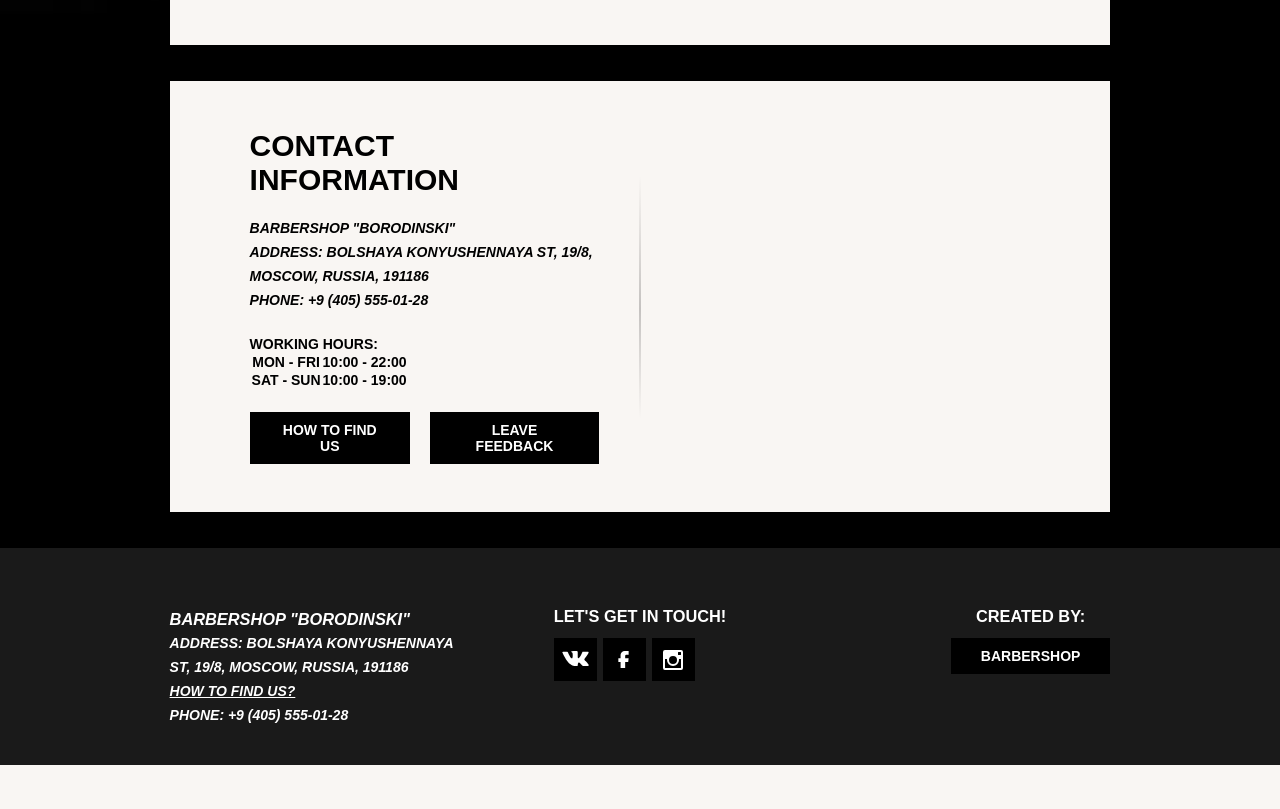
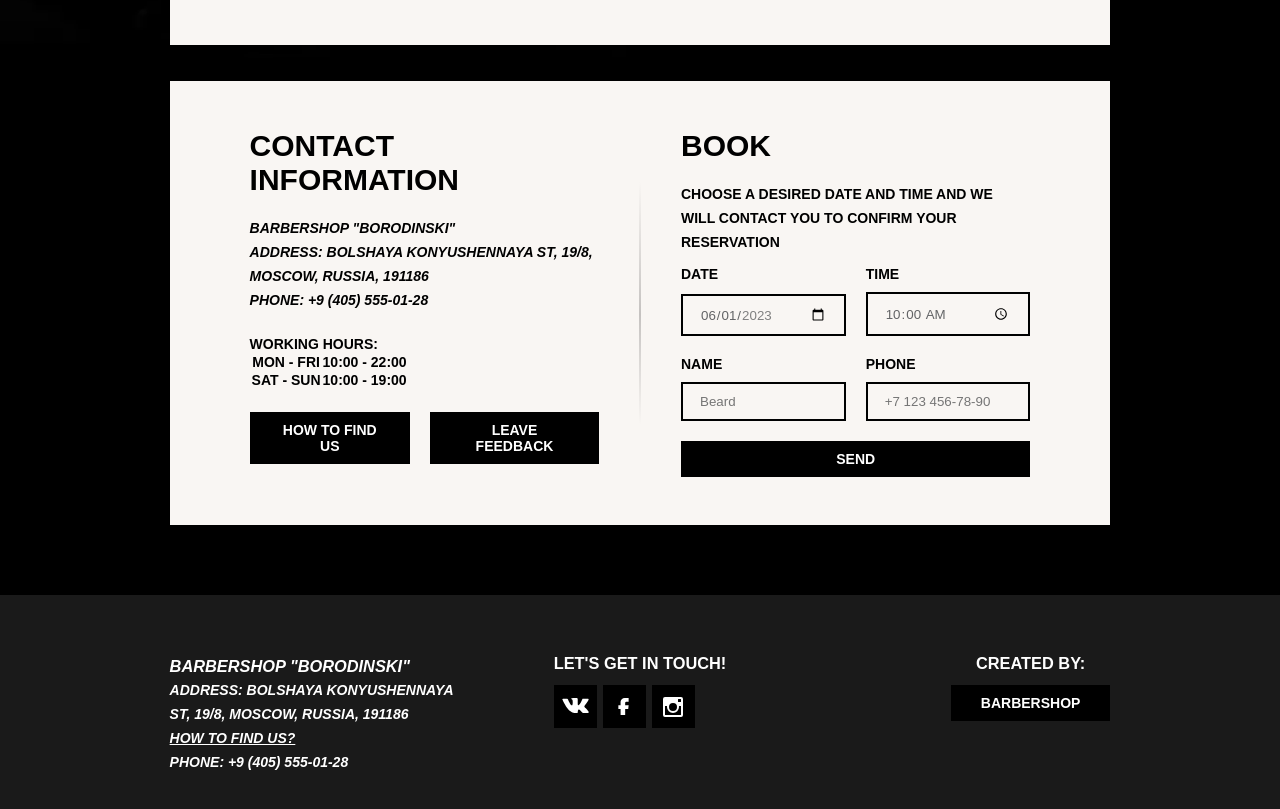
Before and after one commit to ViksPiks/barbershop, a website built with Vite: page src/index.html in a window 1280 px wide. Shown: the part 985-1794 px from the top of the page. Before the commit the page ends 1750 px from the top, so only its background shows below. Built offline with nearby package versions, Linux system fonts and the light colour scheme.

Commit message:
feat: add booking section

```diff
--- a/src/index.html
+++ b/src/index.html
@@ -91,7 +91,6 @@
           </ul>
         </section>
 
-        <div class="main__section">
         <div class="section-wrapper">
           <section class="news">
             <h2 class="news__heading">News</h2>
@@ -107,8 +106,8 @@
               </li>
               <li class="news__article">
                 <p class="news__text">
-                    Replenishment in our team: Boris «Razor» Cutterman, sweeper
-                    of many titles and awards added to our slender ranks
+                  Replenishment in our team: Boris «Razor» Cutterman, sweeper of
+                  many titles and awards added to our slender ranks
                 </p>
                 <time class="news__time" datetime="2023-01-14 20:00"
                   >Jan 18</time
@@ -131,24 +130,16 @@
               loading="lazy"
             />
             <div class="news__buttons-wrapper">
-                <button
-                  type="button"
-                  class="button button--primary news__button"
-                >
+              <button type="button" class="button button--primary news__button">
                 Back
               </button>
-                <button
-                  type="button"
-                  class="button button--primary news__button"
-                >
+              <button type="button" class="button button--primary news__button">
                 Next
               </button>
             </div>
           </section>
         </div>
-        </div>
 
-        <div class="main__section">
         <div class="section-wrapper">
           <section class="contact-information">
             <h2 class="contact-information__heading">Contact information</h2>
@@ -185,7 +176,66 @@
             </div>
           </section>
           <div class="section-wrapper__devider"></div>
+
+          <section class="booking">
+            <h2 class="booking__heading">Book</h2>
+            <p class="booking__text">
+              Choose a desired date and time and we will contact you to confirm
+              your reservation
+            </p>
+            <form action="" method="post" class="booking__form">
+              <div class="booking__form-row">
+                <label for="date">Date</label>
+                <input
+                  class="booking__form-input"
+                  type="date"
+                  id="date"
+                  value="2023-06-01"
+                  min="2023-08-11"
+                  max="2023-12-31"
+                />
               </div>
+              <div class="booking__form-row">
+                <label for="time">Time</label>
+                <input
+                  class="booking__form-input"
+                  type="time"
+                  id="time"
+                  value="10:00"
+                  min="2023-08-11"
+                  max="2023-12-31"
+                />
+              </div>
+              <div class="booking__form-row">
+                <label for="name">Name</label>
+                <input
+                  class="booking__form-input"
+                  type="text"
+                  id="name"
+                  minlength="1"
+                  maxlength="20"
+                  placeholder="Beard"
+                />
+              </div>
+              <div class="booking__form-row">
+                <label for="phone">Phone</label>
+                <input
+                  class="booking__form-input"
+                  type="tel"
+                  id="phone"
+                  placeholder="+7 123 456-78-90"
+                  pattern="\d*"
+                  required
+                />
+              </div>
+              <button
+                type="submit"
+                class="button button--primary booking__form-btn"
+              >
+                Send
+              </button>
+            </form>
+          </section>
         </div>
       </div>
     </main>
--- /dev/null
+++ b/src/styles/blocks/booking.css
@@ -0,0 +1,38 @@
+.booking__heading {
+  margin-bottom: 19px;
+  font-size: 30px;
+}
+
+.booking__text {
+  line-height: 24px;
+  margin-bottom: 12px;
+}
+
+.booking__form {
+  display: grid;
+  grid-template-columns: repeat(2, 1fr);
+  gap: 20px;
+}
+
+.booking__form-input {
+  border: 2px solid #000101;
+  background-color: var(--background-color-primary);
+  padding: 10px 17px;
+  color: #636466;
+  width: 100%;
+}
+
+.booking__form-row {
+  display: grid;
+  gap: 10px;
+}
+
+.booking__form-btn {
+  grid-column: 1 / -1;
+}
+
+@media (width <= 450px) {
+  .booking__form {
+    grid-template-columns: 1fr;
+  }
+}
--- a/src/styles/blocks/main.css
+++ b/src/styles/blocks/main.css
@@ -4,8 +4,5 @@
   background-position: top;
   background-repeat: no-repeat;
   background-size: cover;
+  padding-bottom: 70px;
 }
-
-.main__section {
-  margin-bottom: 36px;
-}
--- a/src/styles/blocks/section-wrapper.css
+++ b/src/styles/blocks/section-wrapper.css
@@ -4,6 +4,10 @@
   display: grid;
   grid-template-columns: 1fr min-content 1fr;
   gap: 40px;
+}
+
+.section-wrapper:not(:last-child) {
+  margin-bottom: 36px;
 }
 
 .section-wrapper__devider {
@@ -20,7 +24,7 @@
 
 @media (width <= 900px) {
   .section-wrapper {
-    grid-template-rows: 1fr min-content 1fr;
+    grid-template-rows: min-content;
     grid-template-columns: 1fr;
   }
 
--- a/src/styles/style.css
+++ b/src/styles/style.css
@@ -8,5 +8,6 @@
 @import url("blocks/news.css");
 @import url("blocks/gallery.css");
 @import url("blocks/contact-information.css");
+@import url("blocks/booking.css");
 @import url("blocks/footer.css");
 @import url("blocks/button.css");
```
Lines whose indentation alone changed are shown as unchanged.
